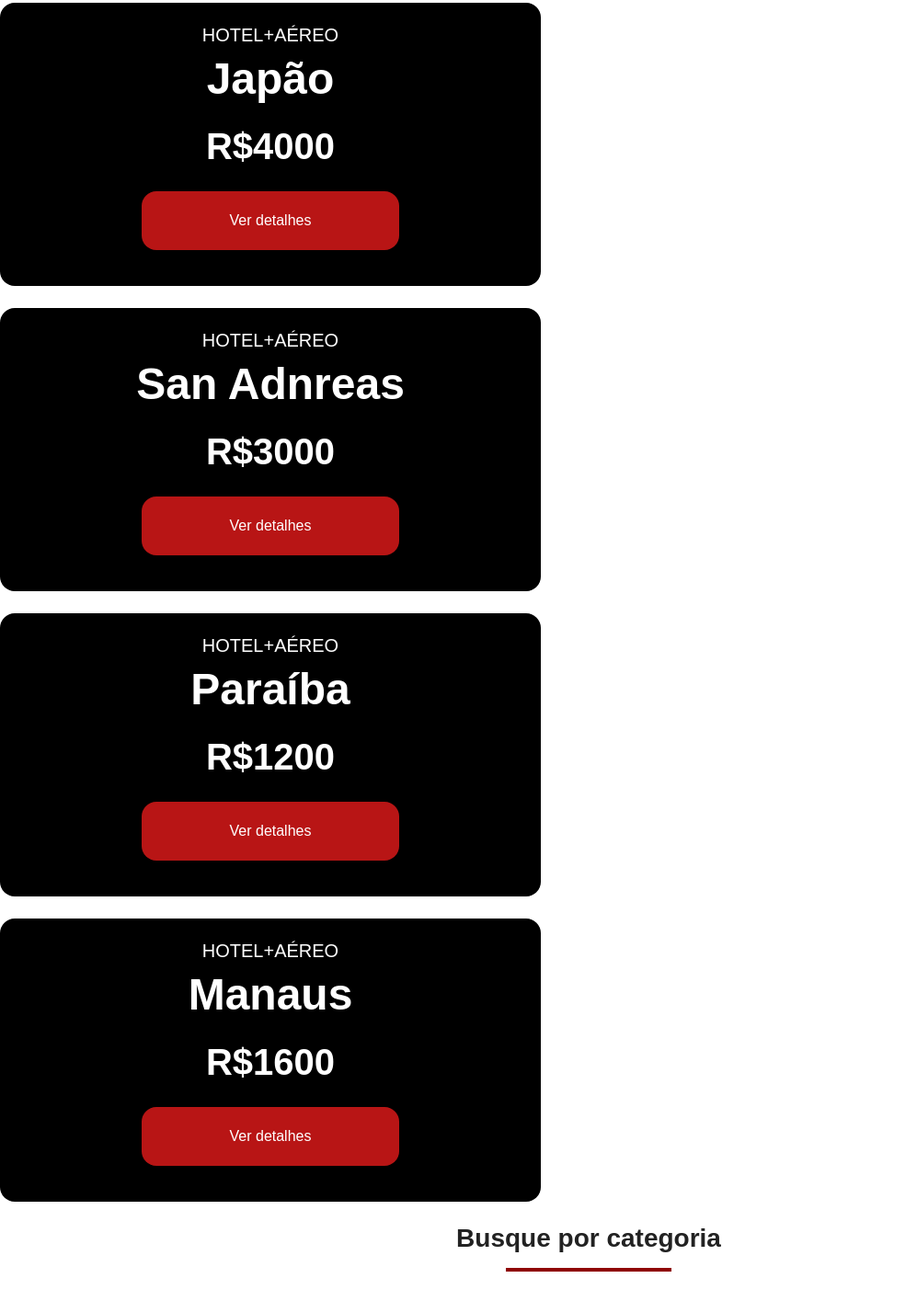
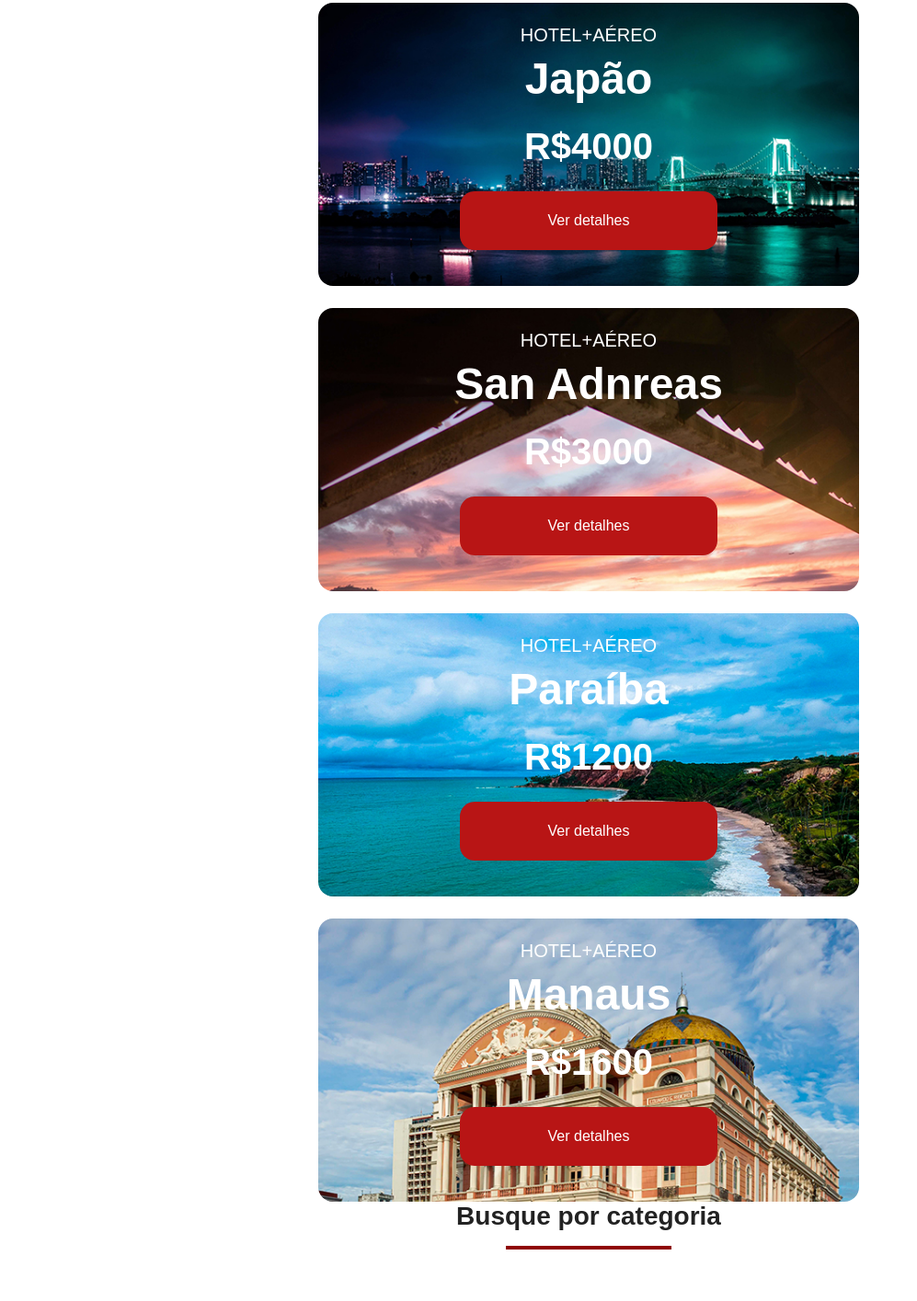
Before and after one commit to FelipeDidio/jornada-viagens, a plain HTML site: page index.html in a window 1280 px wide. Shown: the part 1161-2576 px from the top of the page at 92% size, without its empty margins (0-997 px from the left). After the commit the page ends 2552 px from the top, so only its background shows below. Drawn offline with Linux system fonts and the light colour scheme; a web font is replaced by a local one.

Commit message:
ajeitando cards nos @media screen

```diff
--- a/css/offers.css
+++ b/css/offers.css
@@ -1,20 +1,25 @@
+.offers-cards{
+    display: flex;
+    flex-direction: column;
+    align-items: center;
+    gap: 24px;
+}
+
 .card{
-    color: var(--text-secundary-color );
+    color: var(--text-secondary-color );
     background-color: black;
-    padding: 24px 16px;
-    position: static;
     width: 312px;
     height: 288px;
     box-sizing: border-box;
+    padding: 24px 16px;
     border-radius: 16px;
     text-align: center;
-    margin-bottom: 24px;
-    justify-content: center;
 }
 
 
 .card header{
     display: block;
+    background-color: transparent;
     position: static;
     padding: 0;
     margin-bottom: 24px;
@@ -23,14 +28,13 @@
 .card header p{
     font-size: 20px;
     font-weight: var(--text-weight);
-    color: var(--text-secondary-color);
 }
 
 .card header h3{
     font-size: 40px;
     font-weight: var(--titles-weight);
     margin: 8px 0 0;
-    color: var(--text-secondary-color);
+
 }
 
 .card header span{
@@ -38,6 +42,35 @@
     margin-top: 24px;
     display: inline-block;
 }
+
+.card.japao{
+    background: url(../img/bg-card-japao.jpg) no-repeat;
+    background-size: cover;
+}
+
+.card.san-andreas{
+    background: url(../img/bg-card-san-andreas.jpg) no-repeat;
+    background-size: cover;
+}
+
+.card.paraiba{
+    background: url(../img/bg-card-paraiba.jpg) no-repeat;
+    background-size: cover;
+}
+
+.card.manaus{
+    background: url(../img/bg-card-manaus.jpg) no-repeat;
+    background-size: cover;
+}
+
+@media screen and (min-width: 768px){
+    .offers-card{
+        flex-direction: row;
+        flex-wrap: wrap;
+        justify-content: center;
+    }
+}
+
 
 @media screen and (min-width: 1024px){
     .card{
@@ -48,7 +81,7 @@
     font-size: 48px;
 }
 
-.card header span{
+    .card header span{
     font-size: 40px;
+    }
 }
-}
--- a/index.html
+++ b/index.html
@@ -61,7 +61,7 @@
         <hr/>
       </div>
       <div class="offers-cards">
-        <article class="card">
+        <article class="card japao">
           <header>
             <p>HOTEL+AÉREO</p>
             <h3>Japão <br>
@@ -73,9 +73,7 @@
             <a href="#" class="button">Ver detalhes</a>
           </footer>
         </article>
-      </div>
-      <div class="offers-cards">
-        <article class="card">
+        <article class="card san-andreas">
           <header>
             <p>HOTEL+AÉREO</p>
             <h3>San Adnreas <br>
@@ -87,9 +85,7 @@
             <a href="#" class="button">Ver detalhes</a>
           </footer>
         </article>
-      </div>
-      <div class="offers-cards">
-        <article class="card">
+        <article class="card paraiba">
           <header>
             <p>HOTEL+AÉREO</p>
             <h3>Paraíba <br>
@@ -101,9 +97,7 @@
             <a href="#" class="button">Ver detalhes</a>
           </footer>
         </article>
-      </div>
-      <div class="offers-cards">
-        <article class="card">
+        <article class="card manaus">
           <header>
             <p>HOTEL+AÉREO</p>
             <h3>Manaus <br>
```
Also changed, not shown: img/bg-card-japao.jpg (added), img/bg-card-manaus.jpg (added), img/bg-card-paraiba.jpg (added), img/bg-card-san-andreas.jpg (added).
